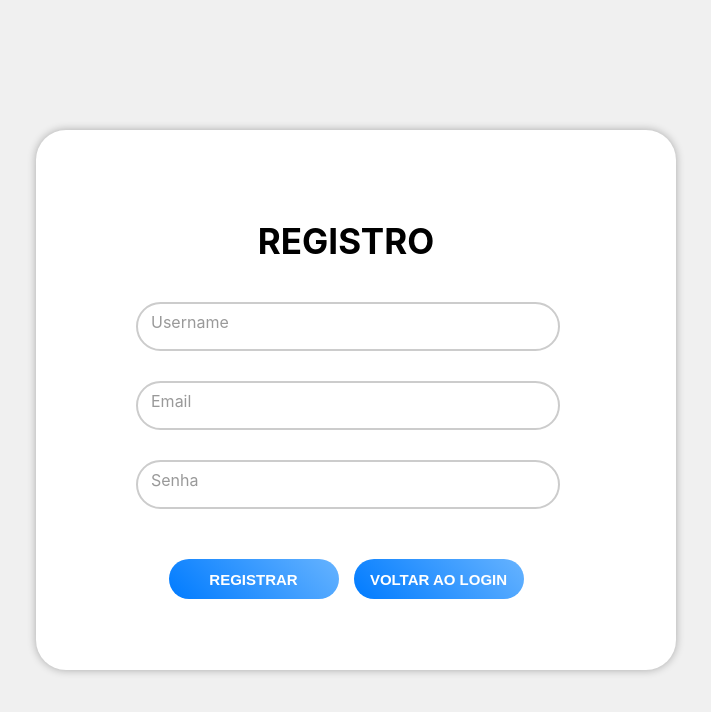
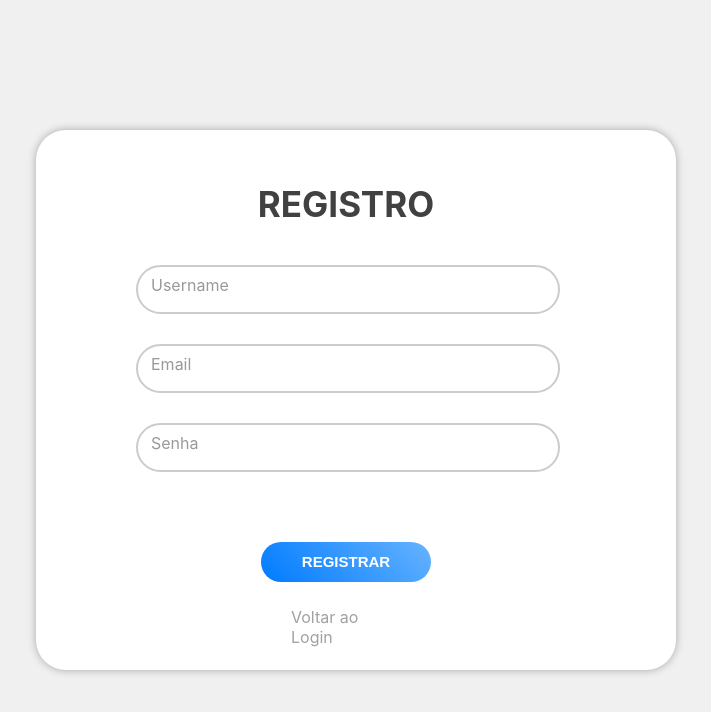
Before and after one commit to rcknathan/form-app, a React (Create React App) app in the folder form-app-frontend/: page /register in a window 1280 px wide. Shown: the top 712 px of the page, without its empty margins (284-995 px from the left). Built offline with nearby package versions, Linux system fonts and the light colour scheme.

Commit message:
Update Project
Exceptions Added
Corrections Frontend

```diff
--- a/form-app-frontend/src/components/Login.js
+++ b/form-app-frontend/src/components/Login.js
@@ -58,7 +58,7 @@ function Login() {
                             </div>
                             <div class="button-section">
                                 <button type="submit">ENTRAR</button>
-                                <button onClick={goToRegister}>REGISTRAR</button>
+                                <button onClick={goToRegister}>NÃO TENHO CONTA</button>
                             </div>
                         </form>
                     </div>
--- a/form-app-frontend/src/components/Register.js
+++ b/form-app-frontend/src/components/Register.js
@@ -10,18 +10,18 @@ function Register() {
     const [username, setUsername] = useState('');
     const [email, setEmail] = useState('');
     const [password, setPassword] = useState('');
-    const [passwordStrength, setPasswordStrength] = useState(0); // Novo estado para guardar a força da senha
+    const [passwordStrength, setPasswordStrength] = useState(0);
+    const [passwordError, setPasswordError] = useState('');
     const navigate = useNavigate();
 
-    // Função para verificar se a senha é forte o suficiente
-    const isPasswordStrongEnough = () => passwordStrength >= 4; // 4 = forte ou muito forte
+    const isPasswordStrongEnough = () => passwordStrength >= 4;
 
     const handleSubmit = async (e) => {
         e.preventDefault();
 
         if (!isPasswordStrongEnough()) {
-            alert('A senha deve ser forte ou muito forte.');
-            return; // Não permite o envio se a senha não for forte o suficiente
+            setPasswordError('A senha deve ser no mínimo forte');
+            return;
         }
 
         try {
@@ -70,10 +70,17 @@ function Register() {
                                     setPassword={setPassword}
                                     setPasswordStrength={setPasswordStrength}
                                 />
+                                <div class="error-container">
+                                    {passwordError && (
+                                        <p className="password-error">{passwordError}</p>
+                                    )}
+                                </div>
                             </div>
                         <div className="button-section">
                             <button type="submit">REGISTRAR</button>
-                            <button onClick={goToLogin}>VOLTAR AO LOGIN</button>
+                        </div>
+                        <div class="back-container">
+                            <a onClick={goToLogin} class="back-login">Voltar ao Login</a>
                         </div>
                     </form>
                 </div>
--- a/form-app-frontend/src/styles/General.css
+++ b/form-app-frontend/src/styles/General.css
@@ -22,6 +22,7 @@
     text-align: center;
     font-size: 35px;
     margin-bottom: 40px;
+    color: #414141;
 }
 
 .text-section form {
--- a/form-app-frontend/src/styles/Register.css
+++ b/form-app-frontend/src/styles/Register.css
@@ -1,11 +1,11 @@
 @keyframes slideUpFadeIn {
     0% {
-        transform: translateY(20px); /* Começa 20px abaixo da posição original */
-        opacity: 0; /* Começa invisível */
+        transform: translateY(20px);
+        opacity: 0;
     }
     100% {
-        transform: translateY(0); /* Termina na posição original */
-        opacity: 1; /* Torna-se totalmente visível */
+        transform: translateY(0);
+        opacity: 1;
     }
 }
 
@@ -26,3 +26,35 @@
 .inputs-register {
     margin-left: 50px;
 }
+
+.back-container {
+    display: flex;
+    align-items: center;
+    justify-content: center;
+}
+
+.back-login {
+    cursor: pointer;
+    color: #a1a1a1;
+    width: 110px;
+    margin-top: 15px;
+}
+
+.back-login:hover {
+    text-decoration: underline;
+}
+
+.error-container {
+    display: flex;
+    align-items: center;
+    justify-content: center;
+    height: 10px;
+    width: 430px;
+    margin-bottom: 10px;
+}
+
+.password-error {
+    color: #ff5959;
+    animation: slideUpFadeIn 0.8s ease-out;
+    font-size: 15px;
+}
```
Also changed, not shown: 1 other file (tests, documents, lock files or other folders).
